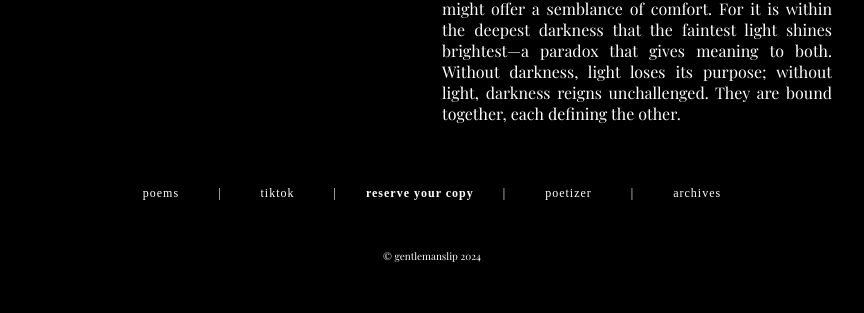
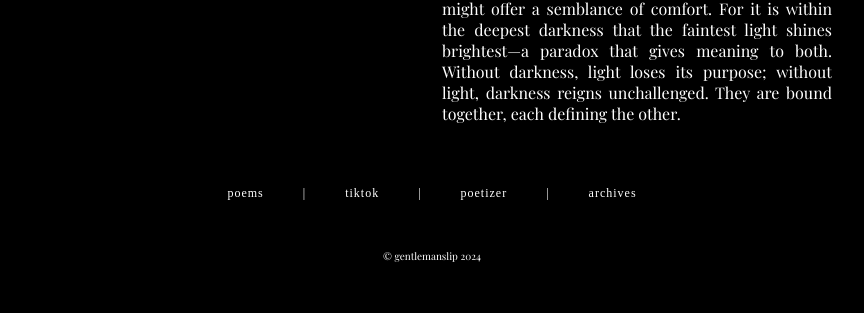
Before and after one commit to stanyfernando/gentlemanslip, a plain HTML site: page index.html in a window 1280 px wide. Shown: the part 500-813 px from the top of the page, without its empty margins (208-1072 px from the left). Drawn offline with nearby package versions, Linux system fonts and the light colour scheme.

Commit message:
Update index.html

```diff
--- a/index.html
+++ b/index.html
@@ -149,12 +149,6 @@
         <li>
           <span>|</span>
         </li>
-        <a href="https://bit.ly/orderscraps" target="_blank">
-          <b>reserve your copy</b>
-        </a>
-        <li>
-          <span>|</span>
-        </li>
         <li>
           <a href="https://poetizer.com/author/470780047" target="_blank">poetizer</a>
         </li>
```
